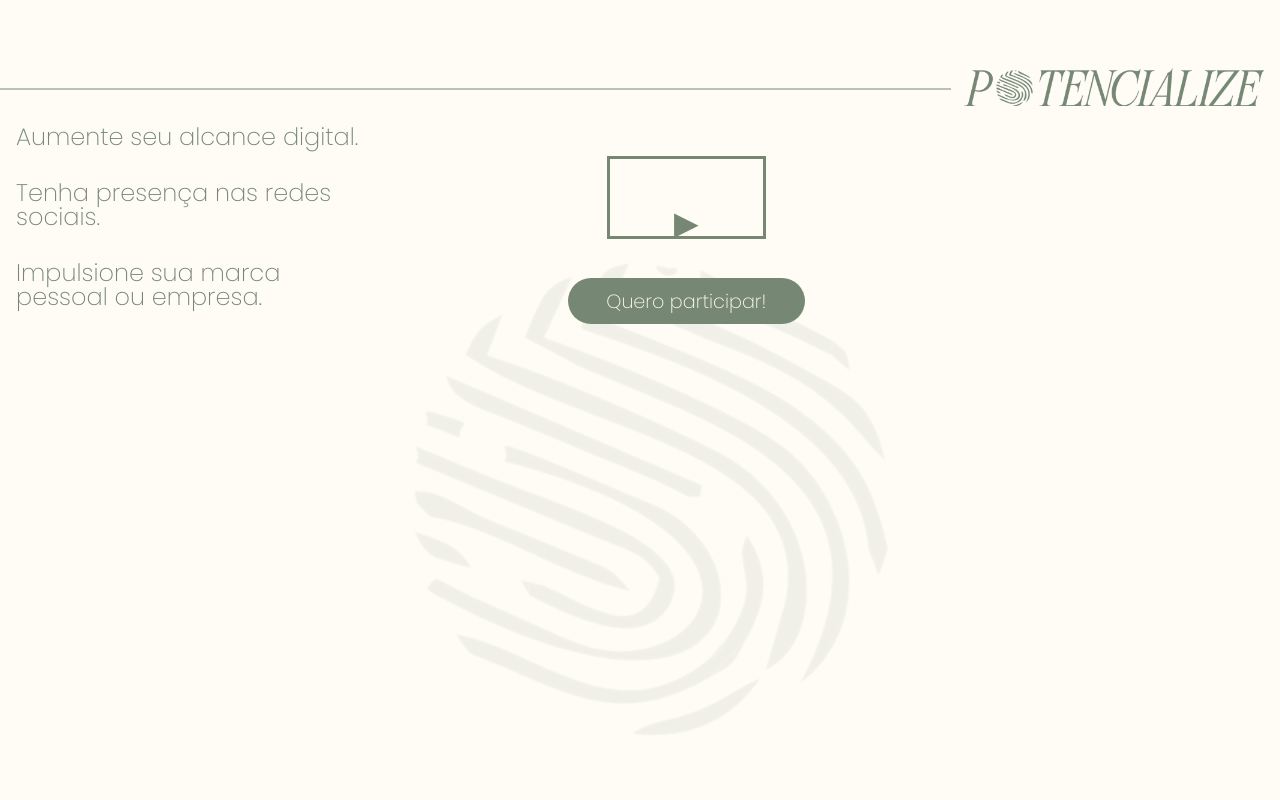
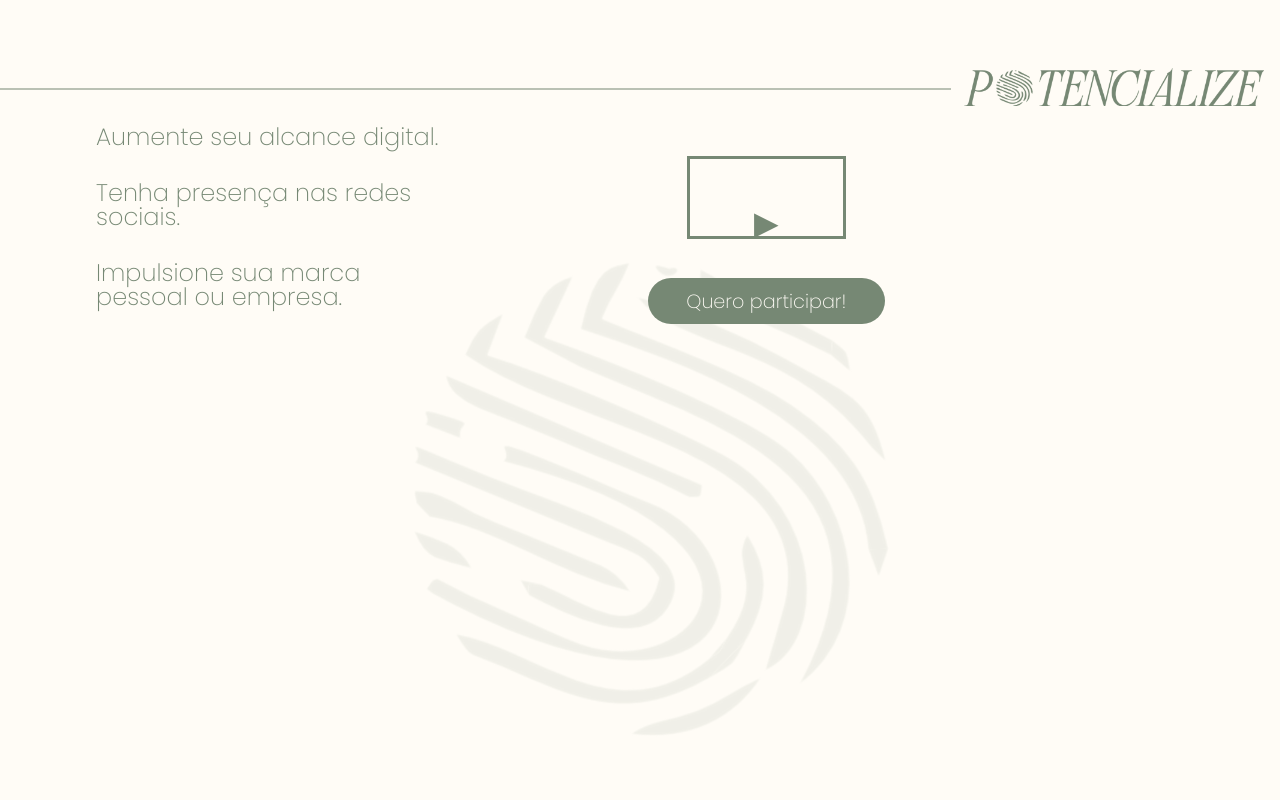
Before and after one commit to daniielsouz/Caroline-Bottamelli, a React (Vite) app in the folder client/: page / in a window 1280 px wide. Shown: the part 740-1540 px from the top of the page. Built offline with nearby package versions, Linux system fonts and the light colour scheme; no server answers.

Commit message:
Altera margem produto

```diff
--- a/client/src/components/Products/index.module.css
+++ b/client/src/components/Products/index.module.css
@@ -50,6 +50,7 @@
   display: flex;
   flex-direction: column;
   justify-content: center;
+  margin-left: 5rem;
 }
 
 .description h2 {
```
